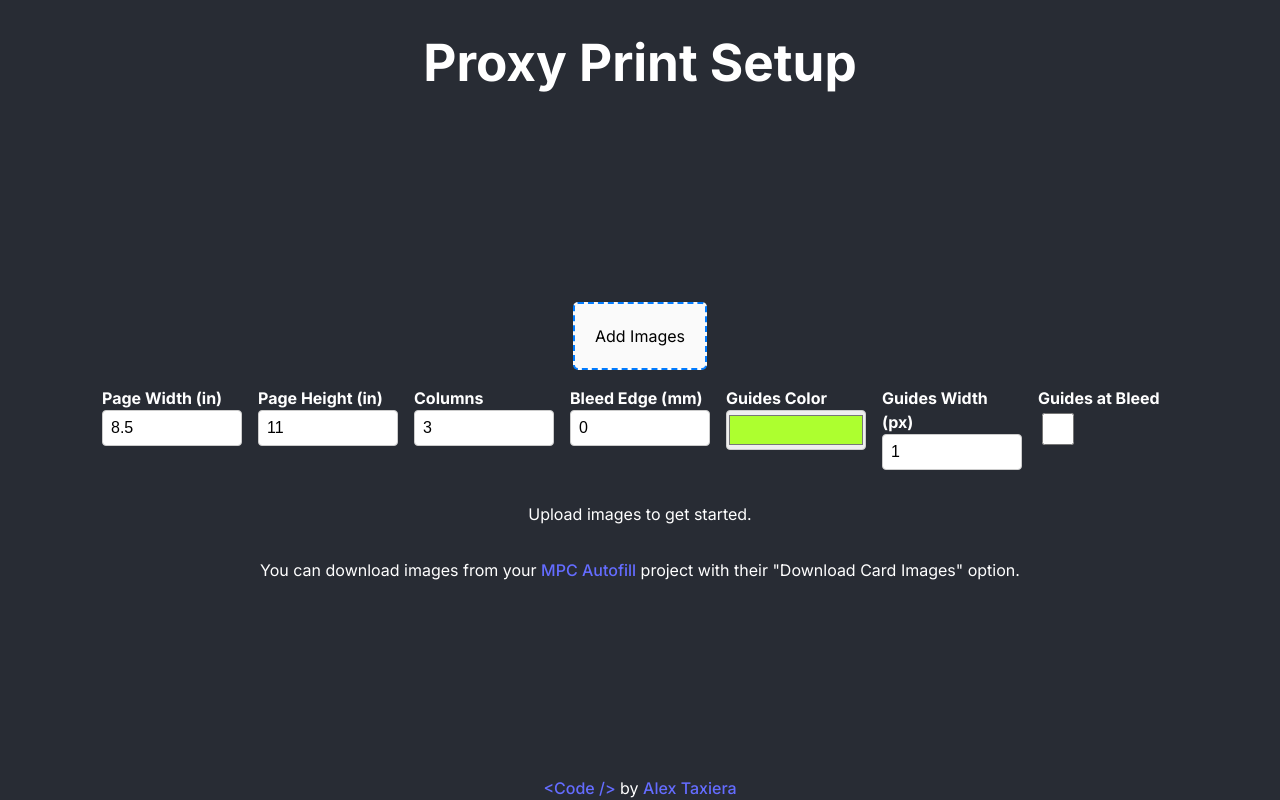
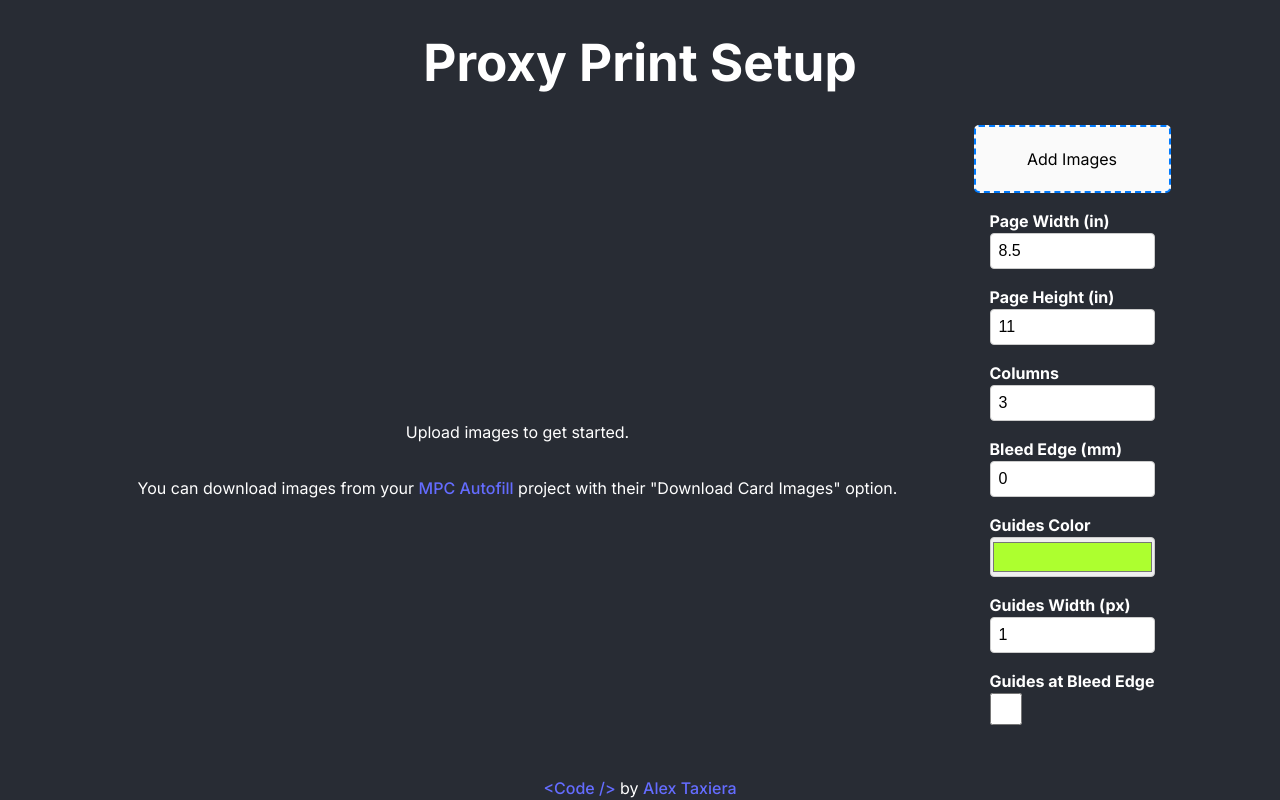
Before and after one commit to alex-taxiera/proxy-print, a React (Vite) app: page / in a window 1280 px wide. Built offline with nearby package versions, Linux system fonts and the light colour scheme.

Commit message:
use a sidebar for the settings

```diff
--- a/src/App.css
+++ b/src/App.css
@@ -16,12 +16,20 @@
 
 #app-main {
   display: flex;
-  flex-direction: column;
+  flex-direction: row;
   justify-content: center;
   align-items: center;
   background-color: #282c34;
   color: white;
   flex: 1;
+  align-items: flex-start;
+  padding: 0 3rem;
+  gap: 3rem;
+}
+
+#app-main > aside {
+  display: flex;
+  align-items: center;
 }
 
 #app-footer {
--- a/src/App.tsx
+++ b/src/App.tsx
@@ -14,9 +14,13 @@ function App() {
           <h1>Proxy Print Setup</h1>
         </header>
         <main id="app-main">
-          <ImageUploader />
-          <SettingsForm />
           <PrintableImages />
+          <aside>
+            <div>
+              <ImageUploader />
+              <SettingsForm />
+            </div>
+          </aside>
         </main>
         <footer id="app-footer">
           <a href="https://github.com/alex-taxiera/proxy-print">{"<Code />"}</a>
--- a/src/ImageUploader.css
+++ b/src/ImageUploader.css
@@ -7,6 +7,7 @@
   background-color: #fafafa;
   cursor: pointer;
   color: black;
+  user-select: none;
 }
 
 .dropzone.accept {
--- a/src/PrintableImages.css
+++ b/src/PrintableImages.css
@@ -3,6 +3,14 @@
   display: flex;
   flex-direction: column;
   align-items: center;
+  flex: 1;
+  min-width: 0;
+  max-width: var(--page-width, 8.5in);
+}
+
+.printable-images.help {
+  align-self: stretch;
+  justify-content: center;
 }
 
 .print-container {
@@ -11,6 +19,8 @@
   display: flex;
   flex-direction: column;
   row-gap: 20px;
+  max-width: 100%;
+  overflow-x: auto;
 
   --bleed-edge-width: var(--bleed-edge, 0mm);
   --guide-display: var(--guides-display, block);
@@ -24,6 +34,7 @@
 
 .actions {
   display: flex;
+  align-items: center;
   gap: 0.5rem;
 }
 
--- a/src/PrintableImages.tsx
+++ b/src/PrintableImages.tsx
@@ -99,7 +99,7 @@ export const PrintableImages = () => {
 
   if (images.length === 0) {
     return (
-      <>
+      <div className="printable-images help">
         <p>Upload images to get started.</p>
         <p>
           You can download images from your{" "}
@@ -108,7 +108,7 @@ export const PrintableImages = () => {
           </a>{" "}
           project with their &quot;Download Card Images&quot; option.
         </p>
-      </>
+      </div>
     );
   }
 
@@ -133,8 +133,8 @@ export const PrintableImages = () => {
 
   return (
     <div className="printable-images" style={cssVars}>
-      <div>{images.length} Total Cards</div>
       <div className="actions">
+        <div>{images.length} Total Cards</div>
         <button disabled={isRendering} onClick={() => onClear()}>
           Remove all cards
         </button>
--- a/src/SettingsForm.css
+++ b/src/SettingsForm.css
@@ -1,6 +1,6 @@
 form {
   display: grid;
-  grid-template-columns: repeat(auto-fit, 140px);
+  grid-template-columns: repeat(auto-fit, 165px);
   gap: 1rem;
   margin: 16px;
   align-self: stretch;
@@ -11,6 +11,7 @@ label {
   display: flex;
   flex-direction: column;
   font-weight: bold;
+  user-select: none;
 }
 
 input[type="number"],
@@ -29,6 +30,7 @@ input[type="color"] {
 }
 
 input[type="checkbox"] {
+  margin: 0;
   width: 2rem;
   height: 2rem;
 }
--- a/src/SettingsForm.tsx
+++ b/src/SettingsForm.tsx
@@ -110,7 +110,7 @@ export const SettingsForm = () => {
         />
       </label>
       <label>
-        Guides at Bleed
+        Guides at Bleed Edge
         <input
           disabled={isRendering}
           type="checkbox"
```
